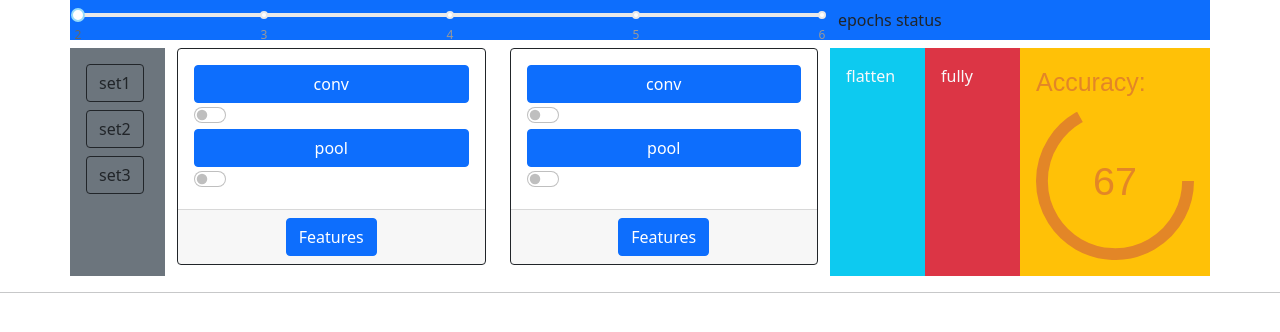
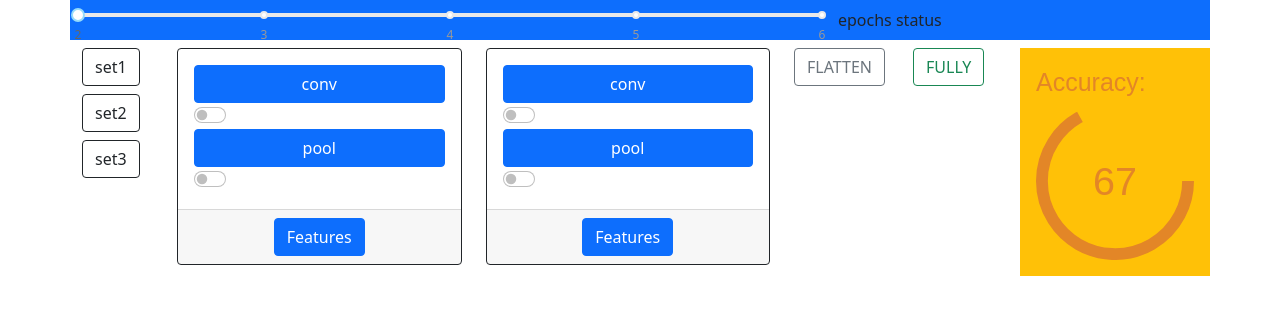
Before and after one commit to Wklej/CNNSIM, a React (Create React App) app: page / in a window 1280 px wide. Shown: the top 332 px of the page. Built offline with nearby package versions, Linux system fonts and the light colour scheme.

Commit message:
Flatten & Fully layers button style

```diff
--- a/src/App.js
+++ b/src/App.js
@@ -16,11 +16,7 @@ function App() {
         <div>
             <TopBar numLayers={numLayers} handleSliderChange={handleSliderChange} />
             <Workflow numLayers={numLayers} />
-
-            <hr />
-
         </div>
-
     );
 }
 
--- a/src/Workflow.js
+++ b/src/Workflow.js
@@ -6,15 +6,19 @@ const Workflow = ({numLayers}) => {
     return (
         <div className="container my-2">
           <div className="row flex-nowrap">
-            <div className="col-1 p-3 bg-secondary text-light">
+            <div className="col-1">
               <Input />
             </div>
 
             {/* mid layers */}
             <Layer num={numLayers} />
 
-            <div className="col-1 p-3 bg-info text-light">flatten</div>
-            <div className="col-1 p-3 bg-danger text-light">fully</div>
+            <div className="col-1 me-4">
+              <button className="btn btn-outline-secondary flattenButton">{"FLATTEN"}</button>
+            </div>
+            <div className="col-1 me-4">
+              <button className="btn btn-outline-success flattenButton">{"FULLY"}</button>
+            </div>
             <div className="col-2 p-3 bg-warning">
               <Output/>
             </div>
```
